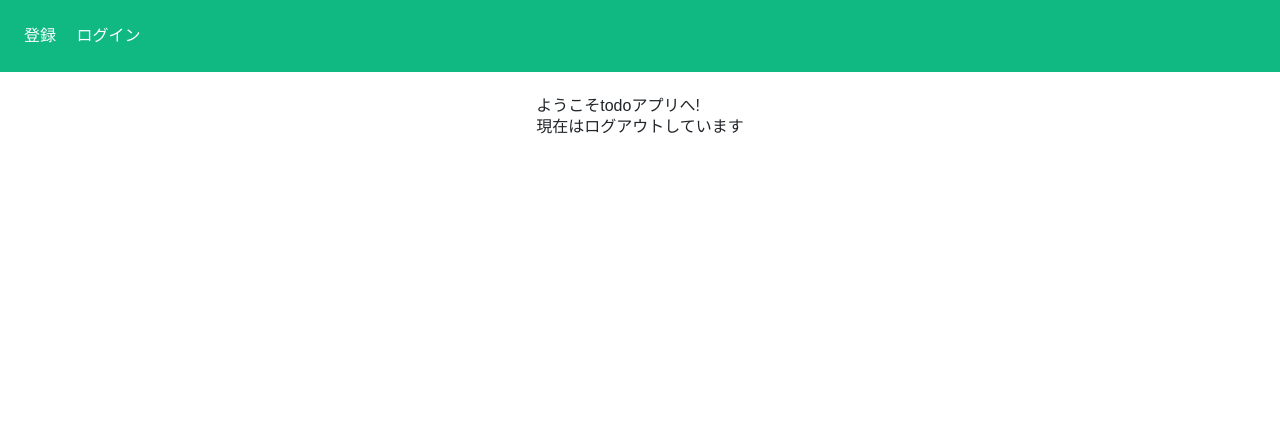
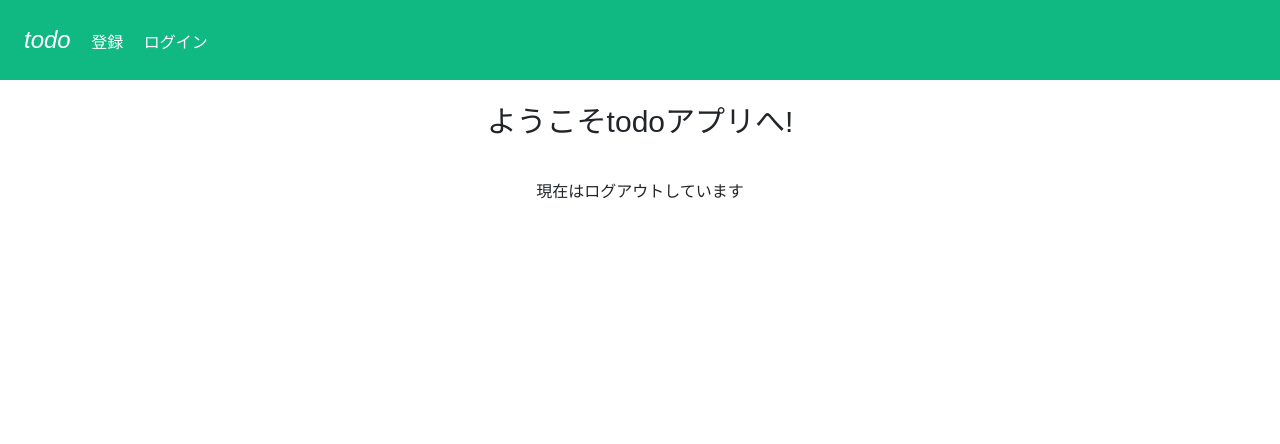
Before and after one commit to amitB034/django_todo, a Django app: page /todo/ in a window 1280 px wide. Shown: the top 444 px of the page. Run offline with Django 4.2, Linux system fonts and the light colour scheme; some libraries are stand-ins or nearby versions.

Commit message:
デザイン修正

```diff
--- a/todo_app/templates/base.html
+++ b/todo_app/templates/base.html
@@ -41,7 +41,8 @@
 
         {% else %}
         <nav class="p-4 bg-emerald-500 ">
-            <a class="text-white" aria-current="page" href="{% url 'accounts:signup' %}">登録</a>
+            <a class="text-white text-2xl italic" aria-current="page">todo</a>
+            <a class="ml-4 text-white" aria-current="page" href="{% url 'accounts:signup' %}">登録</a>
             <a class="text-white ml-4" aria-current="page" href="{% url 'accounts:login' %}">ログイン</a>
         </nav>
 
--- a/todo_app/templates/home.html
+++ b/todo_app/templates/home.html
@@ -58,12 +58,17 @@
         </div>
         {% endif %}
         {% else %}
-        <h1>ようこそtodoアプリへ!</h1>
-        <p>現在はログアウトしています</p>
+        <div class="flex flex-col text-center">
+            <p class="text-3xl">ようこそtodoアプリへ!</p>
+            <p class="mt-10">現在はログアウトしています</p>
+        </div>
+
         {% endif %}
     </div>
 </div>
+{% if user.is_authenticated %}
 <div class="fixed">
     <a href="{% url 'todo_app:create' %}" id="plus_btn" >＋</a>
 </div>
+{% endif %}
 {% endblock %}
```
Also changed, not shown: accounts/templates/login.html (+8 -0 lines), accounts/templates/signup.html (+7 -1 lines).
